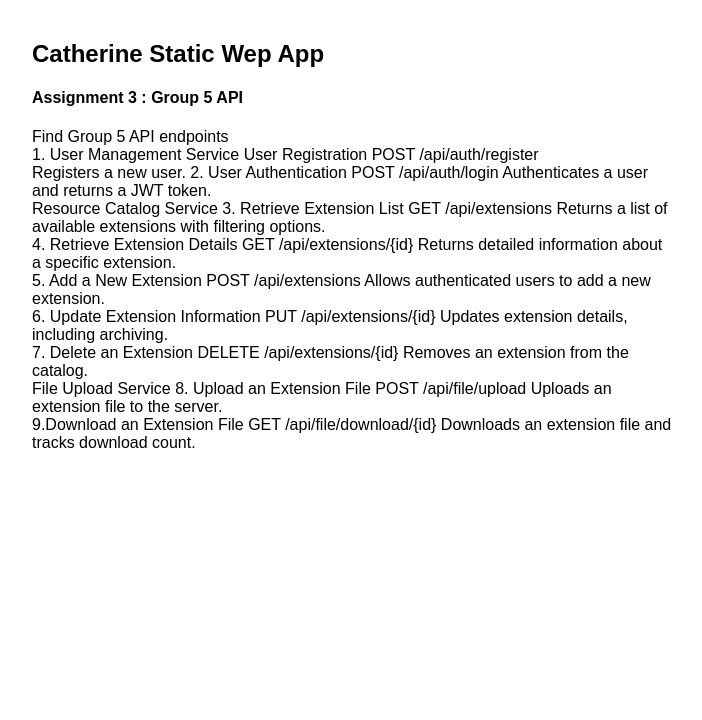
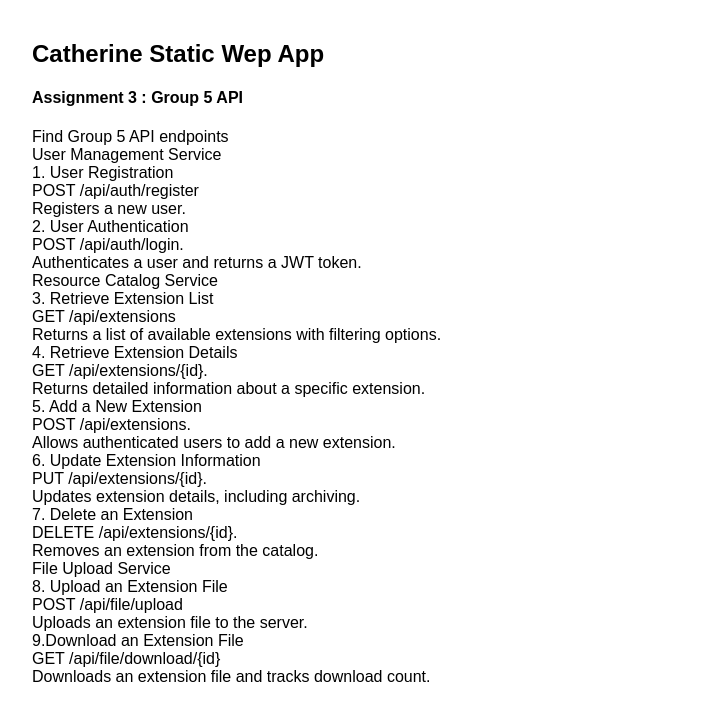
Before and after one commit to Catherin2/Static-App, a website: page src/index.html in a window 1280 px wide. Shown: the whole page, without its empty margins (288-990 px from the left). Drawn offline with Linux system fonts and the light colour scheme.

Commit message:
index commit04

```diff
--- a/src/index.html
+++ b/src/index.html
@@ -15,37 +15,39 @@
     <p>
 
       Find Group 5 API endpoints<br>
-      1. User Management Service
-      User Registration
+
+      User Management Service<br>
+      1. User Registration<br>
       POST /api/auth/register<br>
-      Registers a new user.
-      2. User Authentication
-      POST /api/auth/login
+      Registers a new user.<br>
+      2. User Authentication<br>
+      POST /api/auth/login.<br>
       Authenticates a user and returns a JWT token.<br>
-      Resource Catalog Service
-      3. Retrieve Extension List
-      GET /api/extensions
+
+      Resource Catalog Service<br>
+      3. Retrieve Extension List<br>
+      GET /api/extensions<br>
       Returns a list of available extensions with filtering options.<br>
-      4. Retrieve Extension Details
-      GET /api/extensions/{id}
+      4. Retrieve Extension Details<br>
+      GET /api/extensions/{id}.<br>
       Returns detailed information about a specific extension.<br>
-      5. Add a New Extension
-      POST /api/extensions
+      5. Add a New Extension<br>
+      POST /api/extensions.<br>
       Allows authenticated users to add a new extension.<br>
-      6. Update Extension Information
-      PUT /api/extensions/{id}
+      6. Update Extension Information<br>
+      PUT /api/extensions/{id}.<br>
       Updates extension details, including archiving.<br>
-      7. Delete an Extension
-      DELETE /api/extensions/{id}
+      7. Delete an Extension<br>
+      DELETE /api/extensions/{id}.<br>
       Removes an extension from the catalog.<br>
-      File Upload Service
-      8. Upload an Extension File
-      POST /api/file/upload
+
+      File Upload Service<br>
+      8. Upload an Extension File<br>
+      POST /api/file/upload<br>
       Uploads an extension file to the server.<br>
-      9.Download an Extension File
-      GET /api/file/download/{id}
-      Downloads an extension file and tracks download count.
-
+      9.Download an Extension File<br>
+      GET /api/file/download/{id}<br>
+      Downloads an extension file and tracks download count.<br>
     </p>
   </main>
 </body>
```
